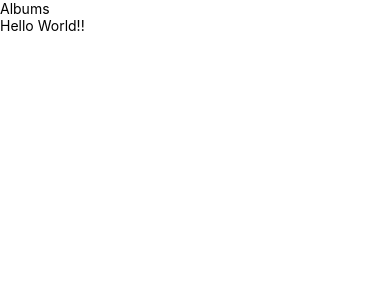
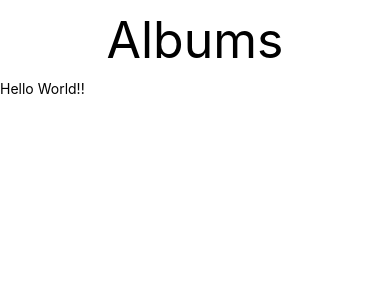
Before and after one commit to wongnudthee/std6002041520107, a React Native app: screen / in a window 390 px wide. Shown: the top 300 px of the page. Built offline with nearby package versions, Linux system fonts and the light colour scheme.

Commit message:
decorate component with styles

```diff
--- a/components/Header.js
+++ b/components/Header.js
@@ -1,18 +1,32 @@
 //import library
 import React, { Component } from 'react';
-import { View,Text } from 'react-native';
+import { View, Text } from 'react-native';
 
 
 //create component
 class Header extends Component {
     render() {
-        return(
-                <View>
-                    <Text>{this.props.title}</Text>
+        return (
+                <View style={styles.header}>
+                    <Text style={styles.text}>
+                        {this.props.title}
+                    </Text>
                 </View>
-
         );
     }
 }
+
+//style
+const styles ={
+    header: {
+        padding: 10,
+        alignItems: 'center'
+    },
+    text:{
+        fontSize: 50
+    }
+}
+
+
 //export
 export default Header;
```
